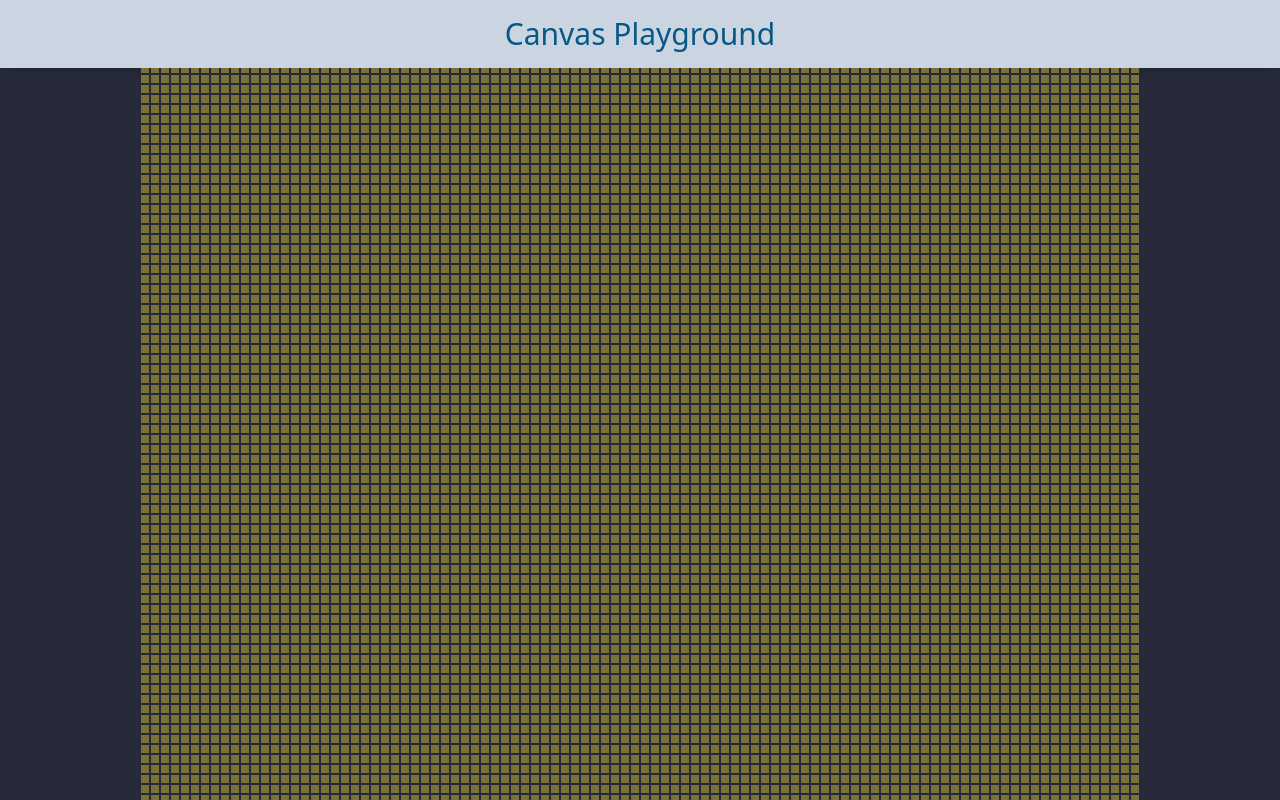
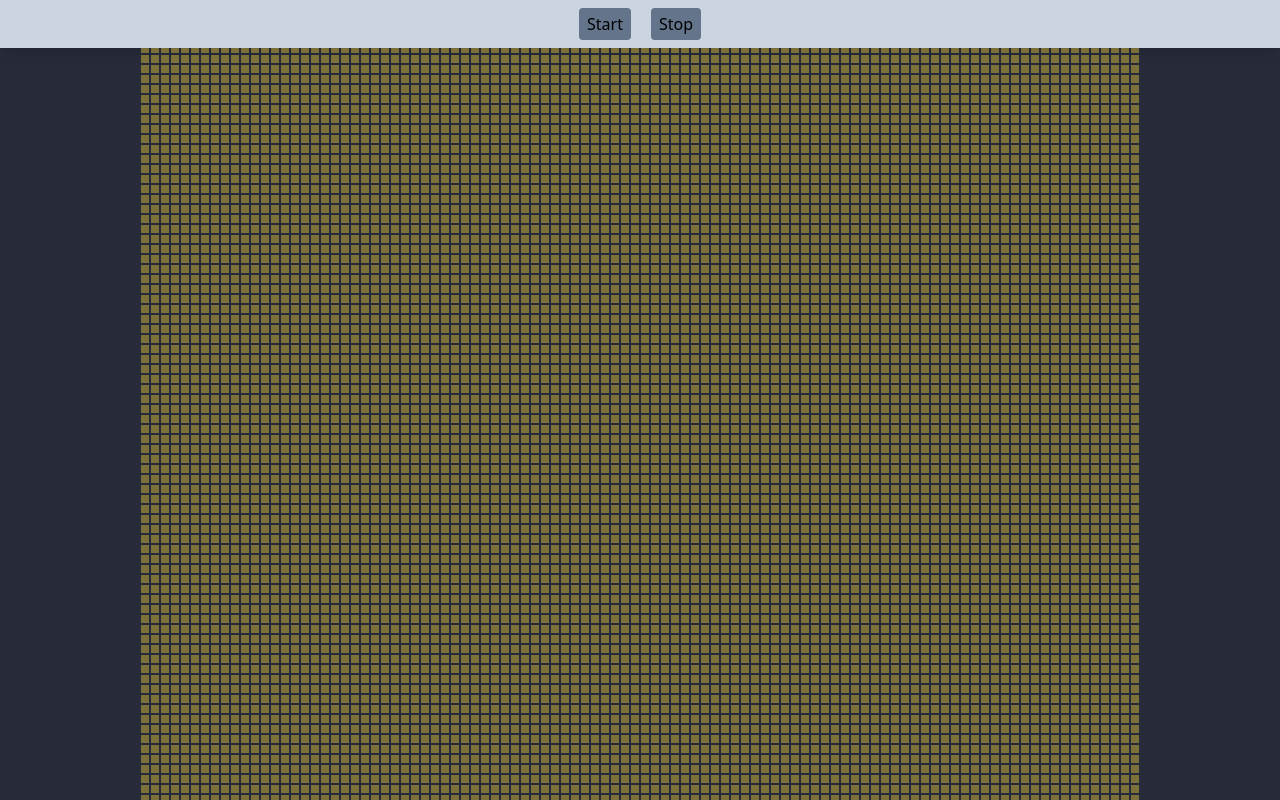
Before and after one commit to kamilpitula/game-of-life-canvas, a website built with Vite: page index.html in a window 1280 px wide. Built offline with nearby package versions, Linux system fonts and the light colour scheme.

Commit message:
prepare start and stop buttons

```diff
--- a/index.html
+++ b/index.html
@@ -9,10 +9,23 @@
   </head>
   <body>
     <div class="h-screen w-screen flex flex-col">
-      <header class="text-center py-4 bg-slate-300 shadow-lg">
-        <h1 class="text-3xl text-sky-800">Canvas Playground</h1>
+      <header class="text-center bg-slate-300 shadow-lg h-12">
+        <nav class="h-full flex gap-5 justify-center p-2">
+          <button
+            id="startBtn"
+            class="bg-slate-500 hover:bg-slate-400 px-2 rounded"
+          >
+            Start
+          </button>
+          <button
+            id="stopBtn"
+            class="bg-slate-500 hover:bg-slate-400 px-2 rounded"
+          >
+            Stop
+          </button>
+        </nav>
       </header>
-      <main class="h-[95%]">
+      <main class="flex-1">
         <canvas id="canvas" class="bg-slate-950 bg-opacity-85"></canvas>
       </main>
     </div>
```
